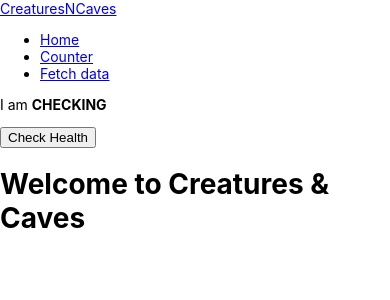
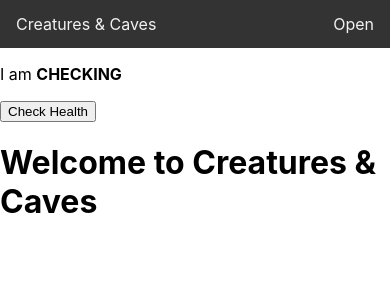
Before and after one commit to catnapz/CreaturesNCaves, a React (Create React App) app in the folder ClientApp/: page / in a window 390 px wide. Shown: the top 300 px of the page. Built offline with nearby package versions, Linux system fonts and the light colour scheme; no server answers.

Commit message:
Responsive Header

```diff
--- a/ClientApp/src/components/layout/layout.tsx
+++ b/ClientApp/src/components/layout/layout.tsx
@@ -1,5 +1,5 @@
 import * as React from 'react';
-import NavMenu from './nav-menu';
+import { NavMenu } from './nav-menu';
 
 export const Layout = (props: { children?: React.ReactNode }) => (
   <>
--- a/ClientApp/src/components/layout/nav-menu.scss
+++ b/ClientApp/src/components/layout/nav-menu.scss
@@ -1,13 +1,70 @@
-a.navbar-brand {
-    white-space: normal;
+#top-nav {
+  overflow: hidden;
+  background-color: #333;
+
+  a {
+    float: left;
+    display: block;
+    color: #f2f2f2;
     text-align: center;
-    word-break: break-all;
+    padding: 14px 16px;
+    text-decoration: none;
+    transition: background-color, color, 0.4s;
+
+    &:hover {
+      background-color: #ddd;
+      color: black;
+      cursor: pointer;
+      transition: background-color, color, 0.2s;
+    }
+
+    &.active {
+      background-color: rgb(238, 145, 6);
+      color: white;
+    }
+  }
 }
 
-html { font-size: 14px; }
-
-@media (min-width: 768px) {
-    html { font-size: 16px; }
+#nav-burger {
+  display: none;
 }
 
-.box-shadow { box-shadow: 0 .25rem .75rem rgba(0, 0, 0, .05); }
+@media screen and (max-width: 600px) {
+  #top-nav a:not(:first-child) {display: none;}
+  #nav-burger {
+    display: block;
+    float: right;
+    color: #f2f2f2;
+    text-align: center;
+    padding: 14px 16px;
+    text-decoration: none;
+
+    &:hover {
+      background-color: #ddd;
+      color: black;
+      cursor: pointer;
+    }
+  }
+}
+
+@media screen and (max-width: 600px) {
+  #top-nav.responsive-true {
+    position: relative;
+    a {
+      float: none;
+      display: block;
+      text-align: left;
+    }
+  }
+  #nav-burger {
+    position: absolute;
+    right: 0;
+    top: 0;
+
+    &:hover {
+      background-color: #ddd;
+      color: black;
+      cursor: pointer;
+    }
+  }
+}
--- a/ClientApp/src/components/layout/nav-menu.tsx
+++ b/ClientApp/src/components/layout/nav-menu.tsx
@@ -1,41 +1,19 @@
-import * as React from 'react';
-import { NavLink } from 'react-router-dom';
+import React, { useState } from 'react';
+import { Link, NavLink } from 'react-router-dom';
 import './nav-menu.scss';
 
-export default class NavMenu extends React.PureComponent<{}, { isOpen: boolean }> {
-  public state = {
-    isOpen: false
-  };
+export const NavMenu = () => {
+  const [isResp, setResp] = useState(false);
 
-  public render() {
-    return (
-      <header>
-        <nav>
-          <div>
-            <NavLink exact to="/">CreaturesNCaves</NavLink>
-            <div onClick={this.toggle} id="nav-burger" />
-            <div id="nav-collapsable" className={"nav-collapse-" + this.state.isOpen}>
-              <ul className="nav-nav flex-grow">
-                <li>
-                  <NavLink exact to="/">Home</NavLink>
-                </li>
-                <li>
-                  <NavLink to="/counter">Counter</NavLink>
-                </li>
-                <li>
-                  <NavLink to="/fetch-data">Fetch data</NavLink>
-                </li>
-              </ul>
-            </div>
-          </div>
-        </nav>
-      </header>
-    );
-  }
+  return (
+    <>
+      <nav id="top-nav" className={"responsive-"+isResp}>
+        <Link to="/">Creatures &amp; Caves</Link>
+        <NavLink exact to="/">Home</NavLink>
+        <NavLink to="/counter">Counter</NavLink>
+  <div onClick={() => setResp(!isResp)} id="nav-burger">{isResp ? "Close" : "Open" }</div>
+      </nav>
+    </>
+  );
 
-  private toggle = () => {
-    this.setState({
-      isOpen: !this.state.isOpen
-    });
-  }
 }
```
